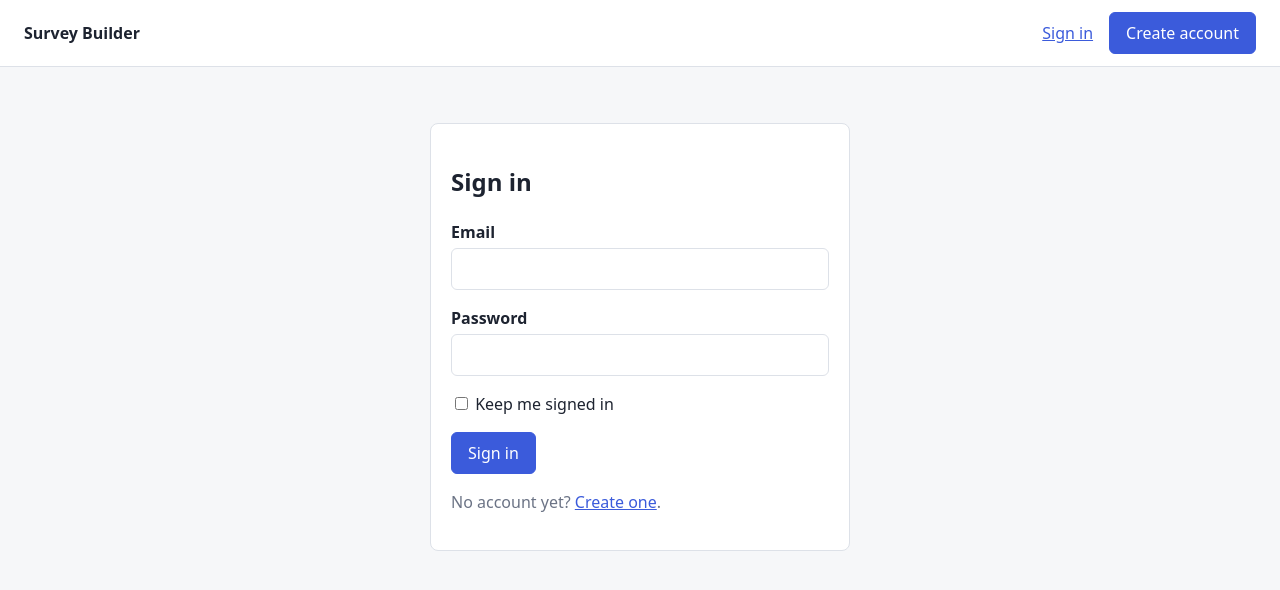
After one commit to sorin-work/survey-builder, a Flask app: page /login in a window 1280 px wide. The commit adds this page. Shown: the top 590 px of the page. Run offline with Flask 3, Linux system fonts and the light colour scheme.

Commit message:
feat(auth): sign in and sign out

```diff
--- a/survey_builder/auth.py
+++ b/survey_builder/auth.py
@@ -1,7 +1,7 @@
 import re
 
 from flask import Blueprint, flash, redirect, render_template, request, url_for
-from flask_login import current_user, login_user
+from flask_login import current_user, login_required, login_user, logout_user
 from sqlalchemy import select
 
 from .extensions import db, login_manager
@@ -62,3 +62,37 @@ def register():
 
     status = 422 if errors else 200
     return render_template("auth/register.html", form=form, errors=errors), status
+
+
+def is_safe_next(target: str | None) -> bool:
+    return bool(target) and target.startswith("/") and not target.startswith("//")
+
+
+@bp.route("/login", methods=["GET", "POST"])
+def login():
+    if current_user.is_authenticated:
+        return redirect(url_for("index"))
+
+    error = None
+    email = ""
+    if request.method == "POST":
+        email = normalize_email(request.form.get("email", ""))
+        password = request.form.get("password", "")
+        user = db.session.scalar(select(User).filter_by(email=email))
+        if user is None or not user.check_password(password):
+            error = "Email or password is incorrect."
+        else:
+            login_user(user, remember=bool(request.form.get("remember")))
+            target = request.args.get("next")
+            return redirect(target if is_safe_next(target) else url_for("index"))
+
+    status = 401 if error else 200
+    return render_template("auth/login.html", email=email, error=error), status
+
+
+@bp.post("/logout")
+@login_required
+def logout():
+    logout_user()
+    flash("You have been signed out.", "success")
+    return redirect(url_for("auth.login"))
--- a/survey_builder/static/css/app.css
+++ b/survey_builder/static/css/app.css
@@ -148,3 +148,20 @@ select {
   max-width: 420px;
   margin: 2rem auto;
 }
+
+form.inline {
+  display: inline;
+}
+
+label.inline {
+  font-weight: 400;
+}
+
+button.link {
+  background: none;
+  border: none;
+  padding: 0;
+  color: var(--accent);
+  font: inherit;
+  cursor: pointer;
+}
--- /dev/null
+++ b/survey_builder/templates/auth/login.html
@@ -0,0 +1,23 @@
+{% extends "base.html" %}
+{% block title %}Sign in · Survey Builder{% endblock %}
+{% block content %}
+  <section class="card narrow">
+    <h1>Sign in</h1>
+    {% if error %}<div class="flash flash-error">{{ error }}</div>{% endif %}
+    <form method="post" novalidate>
+      <div class="field">
+        <label for="email">Email</label>
+        <input type="email" id="email" name="email" value="{{ email }}" autocomplete="email" required>
+      </div>
+      <div class="field">
+        <label for="password">Password</label>
+        <input type="password" id="password" name="password" autocomplete="current-password" required>
+      </div>
+      <div class="field">
+        <label class="inline"><input type="checkbox" name="remember" value="1"> Keep me signed in</label>
+      </div>
+      <button class="btn" type="submit">Sign in</button>
+    </form>
+    <p class="muted">No account yet? <a href="{{ url_for('auth.register') }}">Create one</a>.</p>
+  </section>
+{% endblock %}
--- a/survey_builder/templates/base.html
+++ b/survey_builder/templates/base.html
@@ -11,7 +11,17 @@
   <body>
     <header class="topbar">
       <a class="brand" href="{{ url_for('index') }}">Survey Builder</a>
-      <nav>{% block nav %}{% endblock %}</nav>
+      <nav>
+        {% if current_user.is_authenticated %}
+          <span class="muted">{{ current_user.name }}</span>
+          <form method="post" action="{{ url_for('auth.logout') }}" class="inline">
+            <button class="link" type="submit">Sign out</button>
+          </form>
+        {% else %}
+          <a href="{{ url_for('auth.login') }}">Sign in</a>
+          <a class="btn" href="{{ url_for('auth.register') }}">Create account</a>
+        {% endif %}
+      </nav>
     </header>
     <main class="container">
       {% with messages = get_flashed_messages(with_categories=true) %}
```
Also changed, not shown: tests/test_auth.py (+33 -0 lines).
